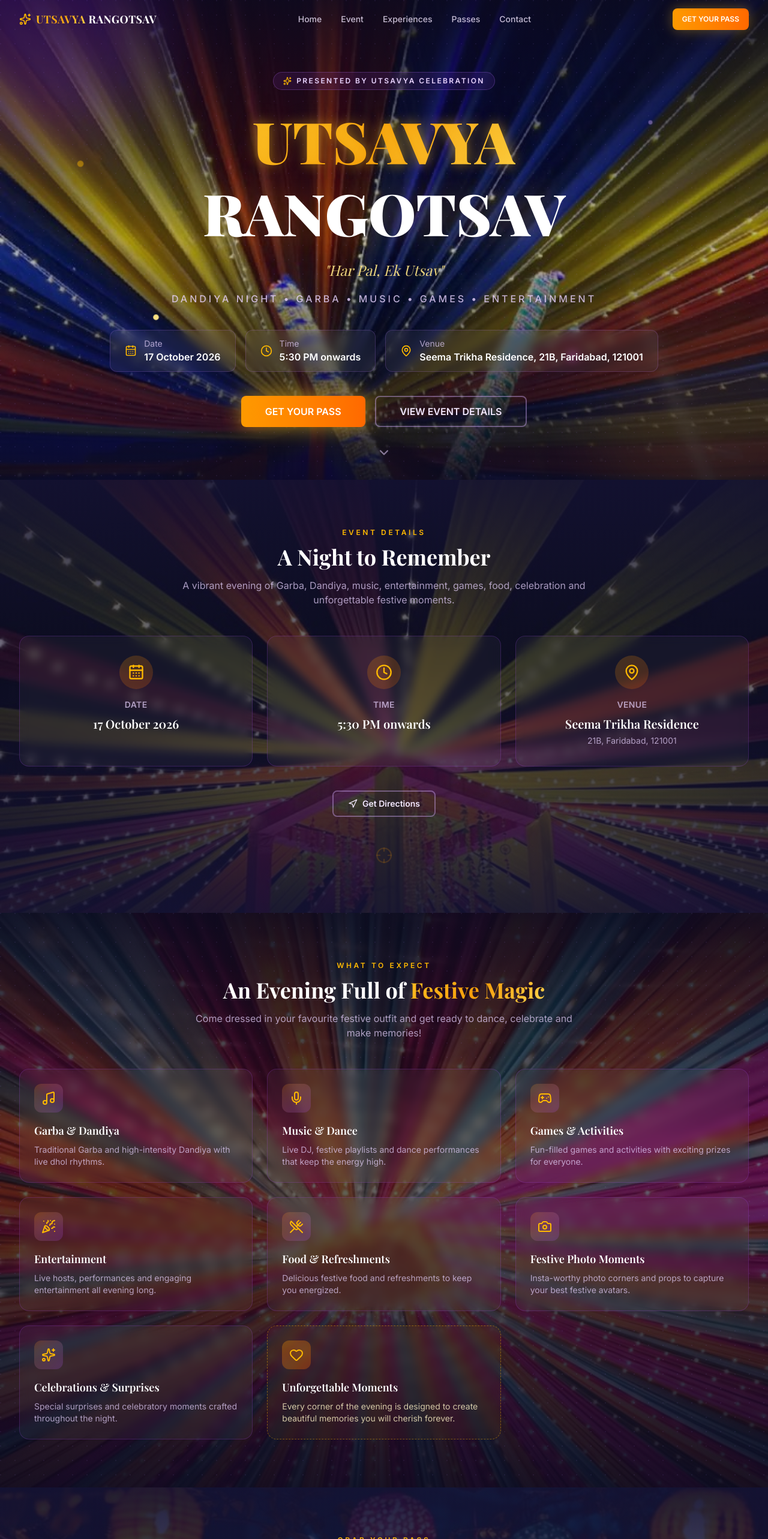
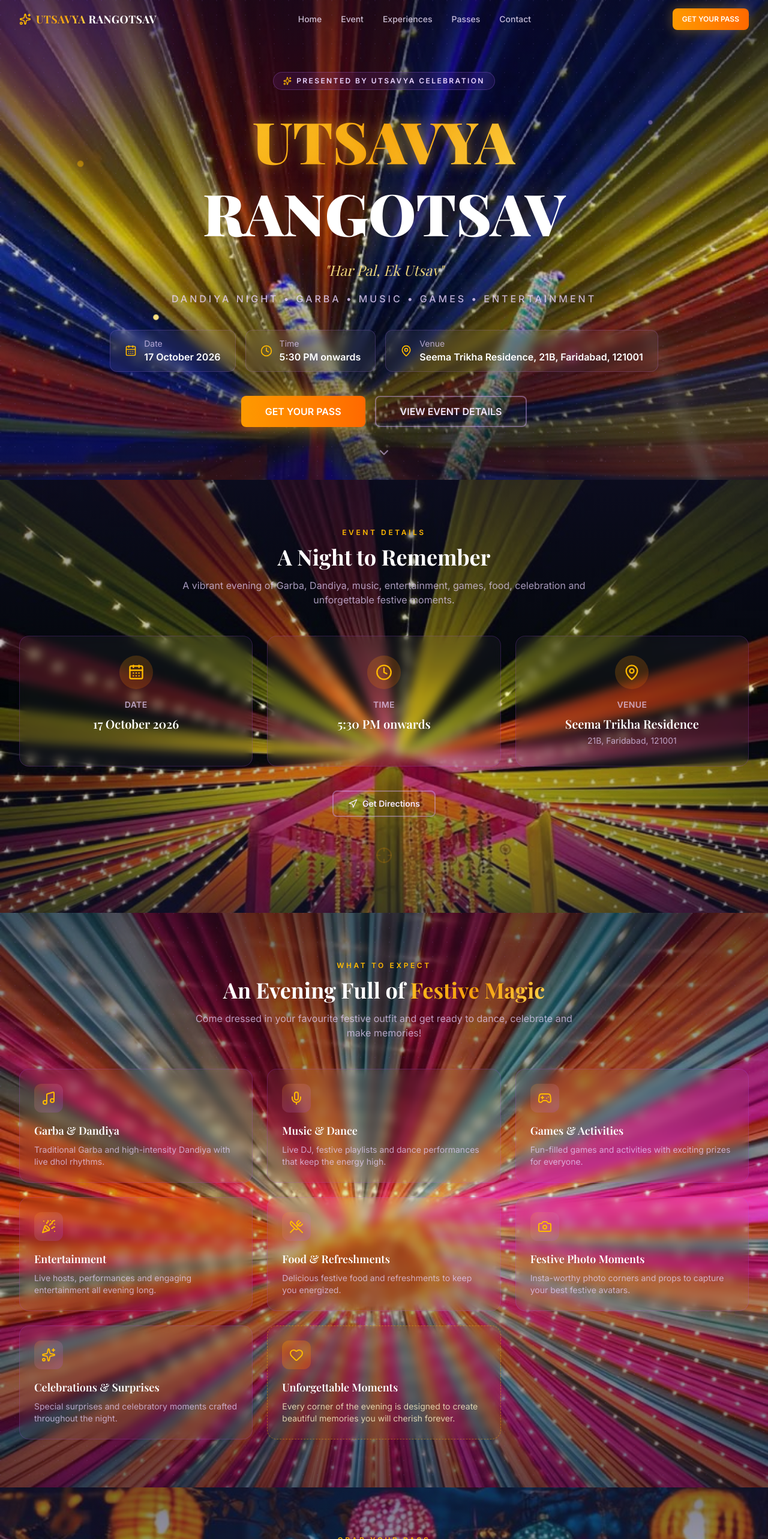
Before and after one commit to Khushant847/UTSAVYA-RANGOTSAV, a Next.js app: page / in a window 1280 px wide. Shown: the top 2566 px of the page at 60% size. Built offline with nearby package versions, Linux system fonts and the light colour scheme; a web font is replaced by a local one.

Commit message:
Fix hydration error

```diff
--- a/src/app/admin/login/page.tsx
+++ b/src/app/admin/login/page.tsx
@@ -77,7 +77,7 @@ function AdminLoginContent() {
         className="absolute inset-0"
         style={{
           background:
-            "linear-gradient(180deg, rgba(11,10,31,0.92) 0%, rgba(11,10,31,0.65) 45%, rgba(11,10,31,0.92) 100%)",
+            "linear-gradient(180deg, rgba(11,10,31,0.68) 0%, rgba(11,10,31,0.28) 45%, rgba(11,10,31,0.12) 50%, rgba(11,10,31,0.28) 55%, rgba(11,10,31,0.68) 100%)",
         }}
       />
       <div className="pointer-events-none absolute inset-0">
--- a/src/app/booking/layout.tsx
+++ b/src/app/booking/layout.tsx
@@ -16,7 +16,7 @@ export default function BookingLayout({ children }: { children: React.ReactNode
         className="absolute inset-0"
         style={{
           background:
-            "linear-gradient(180deg, rgba(11,10,31,0.9) 0%, rgba(11,10,31,0.55) 40%, rgba(11,10,31,0.9) 100%)",
+            "linear-gradient(180deg, rgba(11,10,31,0.6) 0%, rgba(11,10,31,0.2) 45%, rgba(11,10,31,0.06) 50%, rgba(11,10,31,0.2) 55%, rgba(11,10,31,0.6) 100%)",
         }}
       />
       <div className="absolute inset-0 mandala-pattern" />
--- a/src/app/ticket/[bookingId]/page.tsx
+++ b/src/app/ticket/[bookingId]/page.tsx
@@ -58,7 +58,7 @@ export default async function TicketPage({ params }: PageProps) {
         className="absolute inset-0"
         style={{
           background:
-            "linear-gradient(180deg, rgba(11,10,31,0.92) 0%, rgba(11,10,31,0.6) 35%, rgba(11,10,31,0.92) 100%)",
+            "linear-gradient(180deg, rgba(11,10,31,0.65) 0%, rgba(11,10,31,0.25) 42%, rgba(11,10,31,0.1) 50%, rgba(11,10,31,0.25) 58%, rgba(11,10,31,0.65) 100%)",
         }}
       />
       <div className="absolute inset-0 mandala-pattern" />
--- a/src/components/admin/AdminShell.tsx
+++ b/src/components/admin/AdminShell.tsx
@@ -108,7 +108,7 @@ export function AdminShell({ admin, children }: AdminShellProps) {
         className="pointer-events-none fixed inset-0"
         style={{
           background:
-            "linear-gradient(180deg, rgba(11,10,31,0.94) 0%, rgba(11,10,31,0.82) 45%, rgba(11,10,31,0.96) 100%)",
+            "linear-gradient(180deg, rgba(11,10,31,0.8) 0%, rgba(11,10,31,0.55) 45%, rgba(11,10,31,0.4) 50%, rgba(11,10,31,0.55) 55%, rgba(11,10,31,0.82) 100%)",
         }}
       />
 
--- a/src/components/landing/EventDetailsSection.tsx
+++ b/src/components/landing/EventDetailsSection.tsx
@@ -29,7 +29,7 @@ export function EventDetailsSection() {
         className="absolute inset-0"
         style={{
           background:
-            "linear-gradient(180deg, rgba(20,18,51,0.92) 0%, rgba(20,18,51,0.6) 40%, rgba(20,18,51,0.92) 100%)",
+            "linear-gradient(180deg, rgba(20,18,51,0.55) 0%, rgba(20,18,51,0.15) 45%, rgba(20,18,51,0.05) 50%, rgba(20,18,51,0.15) 55%, rgba(20,18,51,0.55) 100%)",
         }}
       />
       <div className="relative z-10 mx-auto max-w-7xl px-4 sm:px-6 lg:px-8">
--- a/src/components/landing/HeroSection.tsx
+++ b/src/components/landing/HeroSection.tsx
@@ -27,7 +27,7 @@ export function HeroSection() {
         className="absolute inset-0"
         style={{
           background:
-            "linear-gradient(180deg, rgba(11,10,31,0.92) 0%, rgba(11,10,31,0.55) 30%, rgba(11,10,31,0.25) 50%, rgba(11,10,31,0.55) 70%, rgba(11,10,31,0.92) 100%)",
+            "linear-gradient(180deg, rgba(11,10,31,0.7) 0%, rgba(11,10,31,0.25) 40%, rgba(11,10,31,0.1) 50%, rgba(11,10,31,0.25) 60%, rgba(11,10,31,0.7) 100%)",
         }}
       />
       {/* Decorative background elements */}
--- a/src/components/landing/PricingSection.tsx
+++ b/src/components/landing/PricingSection.tsx
@@ -38,7 +38,7 @@ export function PricingSection() {
         className="absolute inset-0"
         style={{
           background:
-            "linear-gradient(180deg, rgba(20,18,51,0.94) 0%, rgba(20,18,51,0.6) 40%, rgba(20,18,51,0.94) 100%)",
+            "linear-gradient(180deg, rgba(20,18,51,0.55) 0%, rgba(20,18,51,0.15) 45%, rgba(20,18,51,0.05) 50%, rgba(20,18,51,0.15) 55%, rgba(20,18,51,0.55) 100%)",
         }}
       />
       <div className="relative z-10 mx-auto max-w-7xl px-4 sm:px-6 lg:px-8">
--- a/src/components/landing/WhatToExpectSection.tsx
+++ b/src/components/landing/WhatToExpectSection.tsx
@@ -58,7 +58,7 @@ export function WhatToExpectSection() {
         className="absolute inset-0"
         style={{
           background:
-            "linear-gradient(180deg, rgba(11,10,31,0.94) 0%, rgba(11,10,31,0.6) 40%, rgba(11,10,31,0.94) 100%)",
+            "linear-gradient(180deg, rgba(11,10,31,0.6) 0%, rgba(11,10,31,0.22) 45%, rgba(11,10,31,0.08) 50%, rgba(11,10,31,0.22) 55%, rgba(11,10,31,0.6) 100%)",
         }}
       />
       <div className="absolute inset-0 mandala-pattern" />
```
